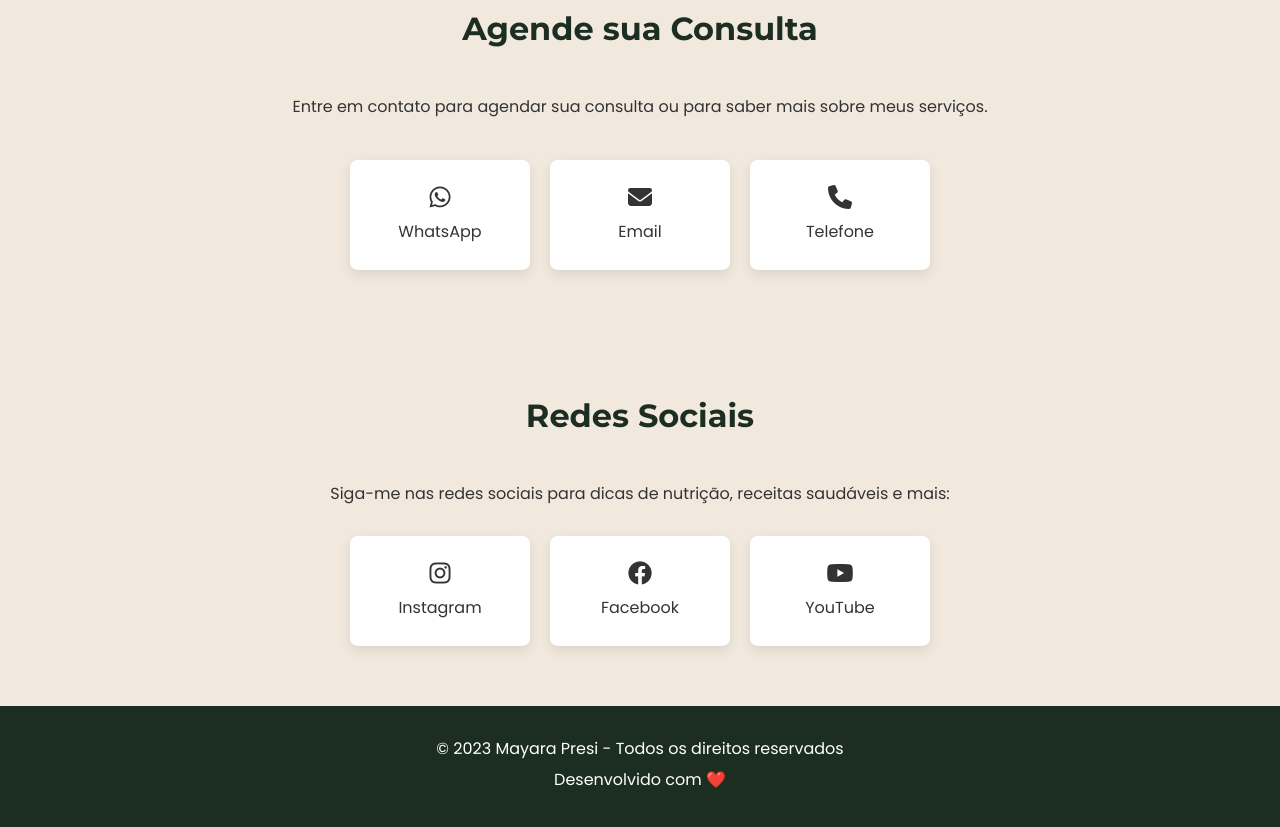
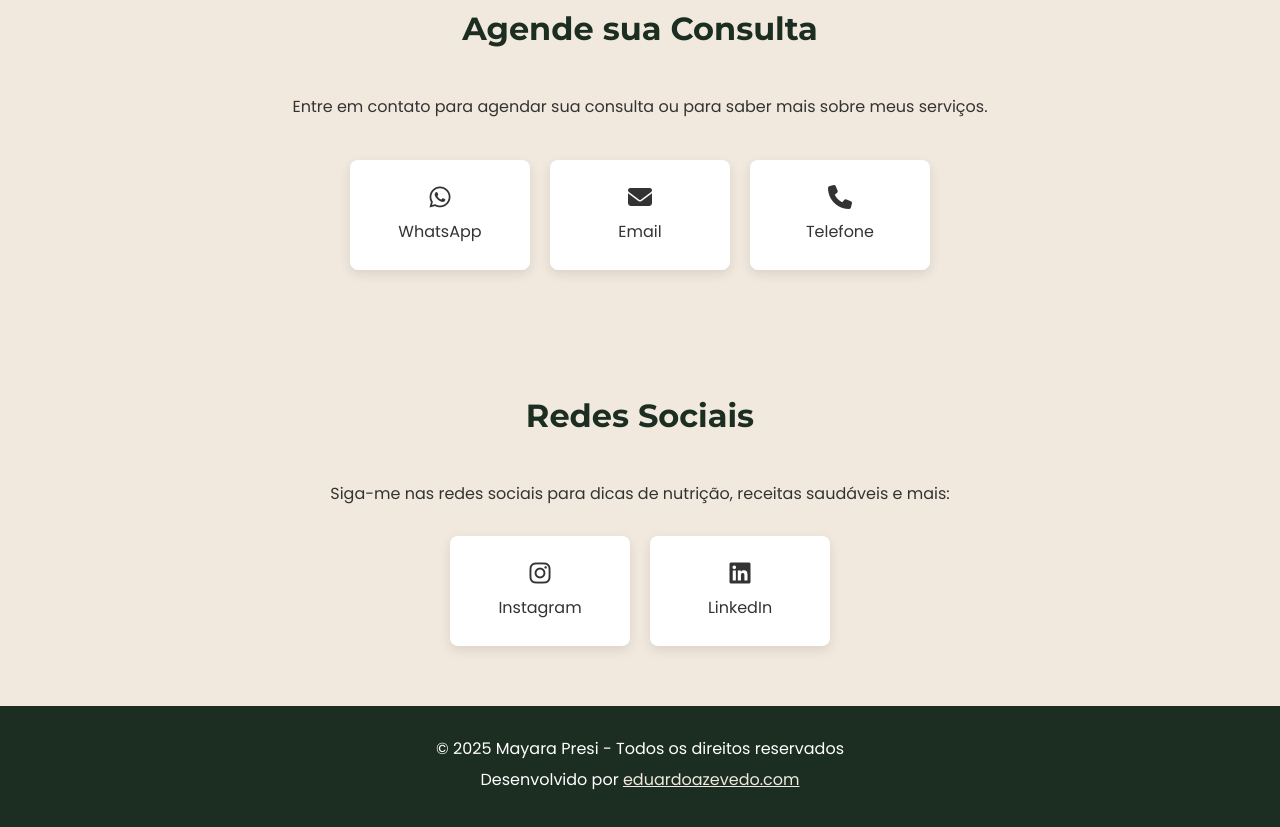
Before and after one commit to maypresi/mayarapresi.com, a plain HTML site: page index.html in a window 1280 px wide. Shown: the part 2202-3029 px from the top of the page. Drawn offline with Linux system fonts and the light colour scheme.

Commit message:
feat: adding personal data

```diff
--- a/css/style.css
+++ b/css/style.css
@@ -77,7 +77,6 @@ section {
     padding: var(--section-padding);
 }
 
-/* Header Styles */
 header {
     background-color: var(--primary-color);
     color: var(--white);
@@ -133,7 +132,6 @@ header h1 {
     opacity: 0.9;
 }
 
-/* About Section */
 .about {
     background-color: var(--secondary-color);
 }
@@ -145,7 +143,6 @@ header h1 {
     margin-right: auto;
 }
 
-/* Services Section */
 .services {
     background-color: var(--secondary-color);
 }
@@ -183,7 +180,6 @@ header h1 {
     margin-bottom: 10px;
 }
 
-/* Testimonials Section */
 .testimonials {
     background-color: var(--primary-dark);
     color: var(--white);
@@ -234,7 +230,6 @@ header h1 {
     background-color: var(--white);
 }
 
-/* Contact Section */
 .contact {
     background-color: var(--secondary-color);
 }
@@ -285,7 +280,6 @@ header h1 {
     color: var(--white);
 }
 
-/* Social Media Section */
 .social-media {
     background-color: var(--secondary-color);
 }
@@ -325,6 +319,11 @@ header h1 {
     color: var(--white);
 }
 
+.social-link.linkedin:hover {
+    background-color: #0077B5;
+    color: var(--white);
+}
+
 .social-link.facebook:hover {
     background-color: #3b5998;
     color: var(--white);
@@ -335,7 +334,6 @@ header h1 {
     color: var(--white);
 }
 
-/* Footer */
 footer {
     background-color: var(--primary-dark);
     color: var(--white);
@@ -345,6 +343,17 @@ footer {
 
 footer p {
     margin-bottom: 5px;
+}
+
+footer a {
+    color: var(--secondary-color);
+    text-decoration: underline;
+    transition: var(--transition);
+}
+
+footer a:hover {
+    color: var(--primary-light);
+    text-decoration: none;
 }
 
 /* Responsive Design */
--- a/index.html
+++ b/index.html
@@ -124,15 +124,16 @@
                     serviços.</p>
 
                 <div class="contact-methods">
-                    <a href="https://wa.me/55XXXXXXXXXX" class="contact-button whatsapp">
+                    <a href="https://wa.me/5521992400365" class="contact-button whatsapp" target="_blank"
+                        rel="noopener noreferrer">
                         <i class="fab fa-whatsapp"></i>
                         <span>WhatsApp</span>
                     </a>
-                    <a href="mailto:contato@mayarapresi.com" class="contact-button email">
+                    <a href="mailto:maypresi@gmail.com" class="contact-button email">
                         <i class="fas fa-envelope"></i>
                         <span>Email</span>
                     </a>
-                    <a href="tel:+55XXXXXXXXXX" class="contact-button phone">
+                    <a href="tel:+5521992400365" class="contact-button phone">
                         <i class="fas fa-phone"></i>
                         <span>Telefone</span>
                     </a>
@@ -146,17 +147,15 @@
                 <p>Siga-me nas redes sociais para dicas de nutrição, receitas saudáveis e mais:</p>
 
                 <div class="social-links">
-                    <a href="https://instagram.com/mayarapresi" class="social-link instagram">
+                    <a href="https://instagram.com/nutripresi" class="social-link instagram" target="_blank"
+                        rel="noopener noreferrer">
                         <i class="fab fa-instagram"></i>
                         <span>Instagram</span>
                     </a>
-                    <a href="https://facebook.com/mayarapresi" class="social-link facebook">
-                        <i class="fab fa-facebook"></i>
-                        <span>Facebook</span>
-                    </a>
-                    <a href="https://youtube.com/mayarapresi" class="social-link youtube">
-                        <i class="fab fa-youtube"></i>
-                        <span>YouTube</span>
+                    <a href="https://www.linkedin.com/in/mayarapresi/" class="social-link linkedin" target="_blank"
+                        rel="noopener noreferrer">
+                        <i class="fab fa-linkedin"></i>
+                        <span>LinkedIn</span>
                     </a>
                 </div>
             </div>
@@ -165,12 +164,17 @@
 
     <footer>
         <div class="container">
-            <p>&copy; 2023 Mayara Presi - Todos os direitos reservados</p>
-            <p>Desenvolvido com ❤️</p>
+            <p>&copy; <span id="currentYear"></span> Mayara Presi - Todos os direitos reservados</p>
+            <p>Desenvolvido por <a href="https://eduardoazevedo.com" target="_blank"
+                    rel="noopener noreferrer">eduardoazevedo.com</a></p>
         </div>
     </footer>
 
     <script src="js/script.js"></script>
+    <script>
+        // Set current year in footer
+        document.getElementById('currentYear').textContent = new Date().getFullYear();
+    </script>
 </body>
 
 </html>
```
